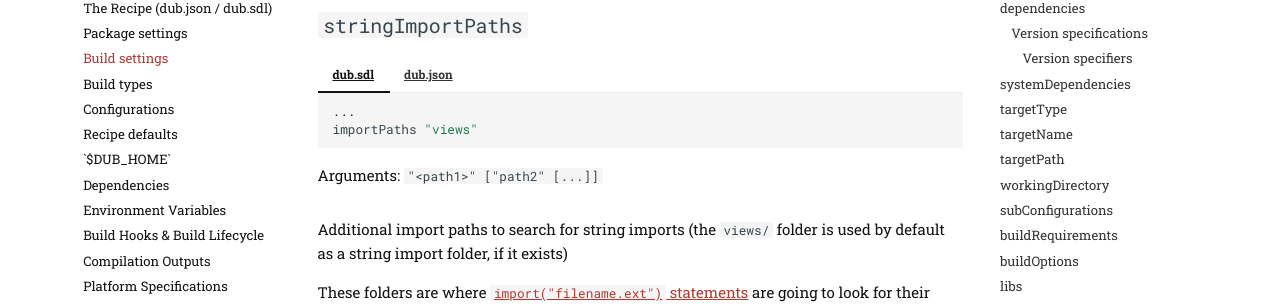
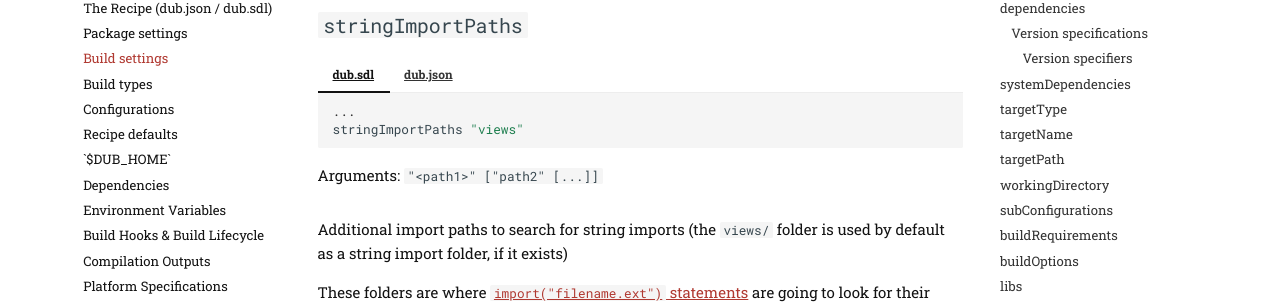
Before and after one commit to dlang/dub-docs, an MkDocs documentation site: the page built from docs/dub-reference/build_settings.md, in a window 1280 px wide and 900 px high, scrolled down 13148 px. Shown: the part 139-443 px from the top of the window. Built offline with MkDocs 1.6.1 and Material for MkDocs 9.7.7, drawn with Linux system fonts in a browser that asks for light colours; comment, search, counter and statistics services are not loaded.

Commit message:
Update build_settings.md
fixed stringImportPaths

````diff
--- a/docs/dub-reference/build_settings.md
+++ b/docs/dub-reference/build_settings.md
@@ -692,7 +692,7 @@ This corresponds to adding `-I` flags in DMD.
 
     ```sdl
     ...
-    importPaths "views"
+    stringImportPaths "views"
     ```
 
     Arguments: `"<path1>" ["path2" [...]]`
@@ -701,7 +701,7 @@ This corresponds to adding `-I` flags in DMD.
 
     ```json
     ...
-    "importPaths": ["views"]
+    "stringImportPaths": ["views"]
     ```
 
     Type: `string[]`
````
